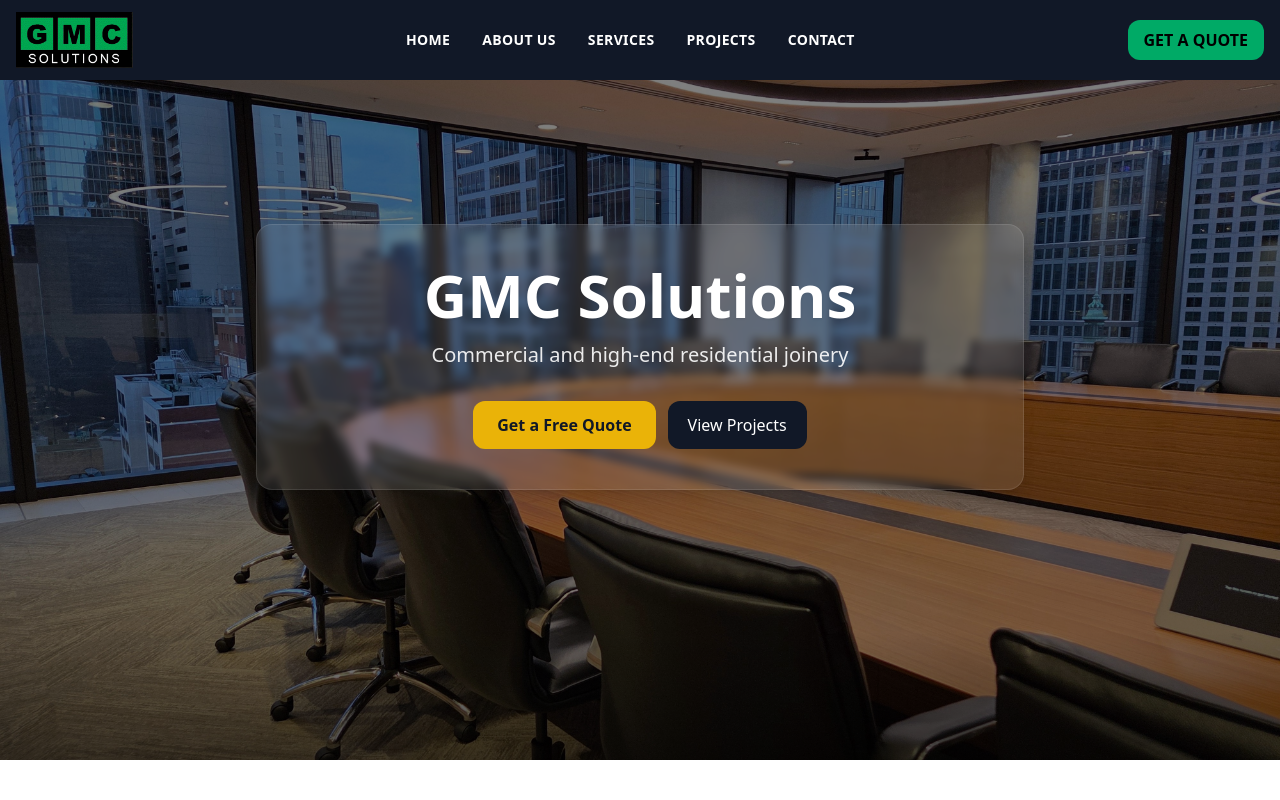
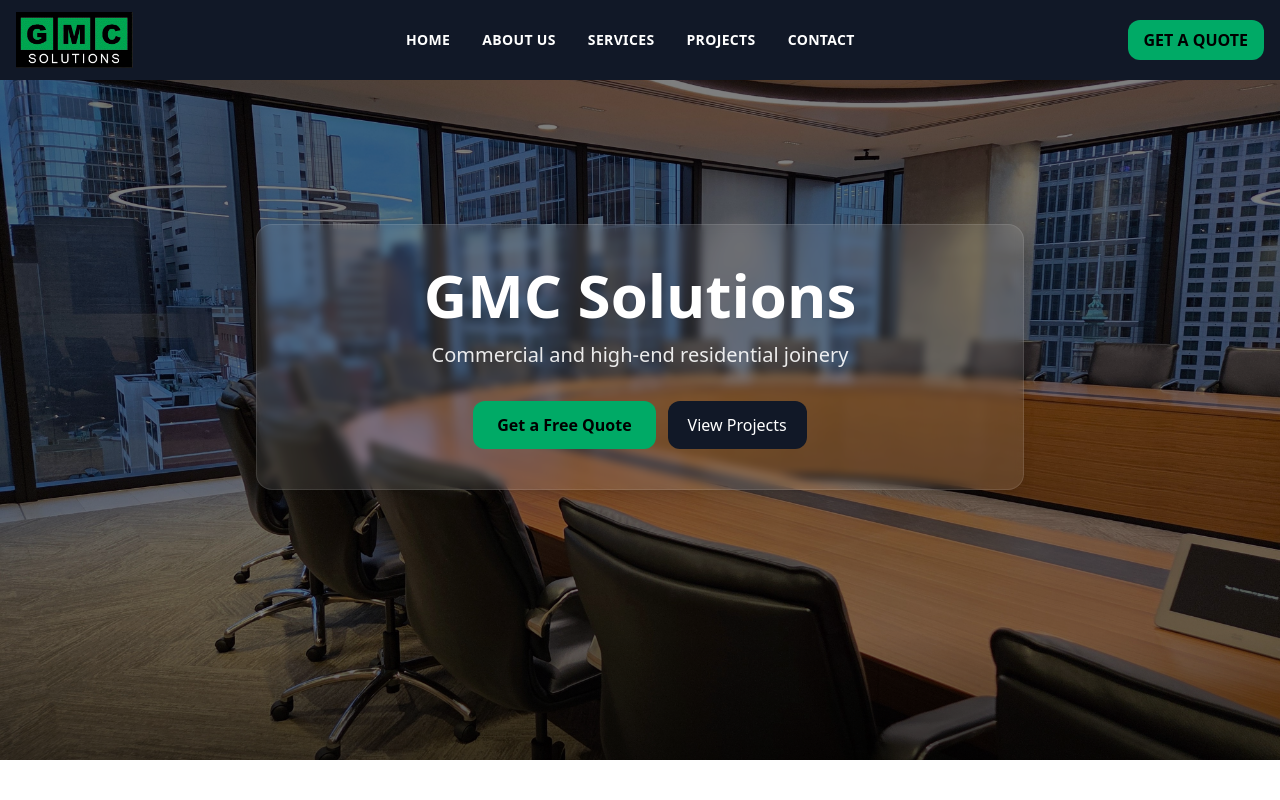
Before and after one commit to GMCandres/GMC, a React (Vite) app: page / in a window 1280 px wide. Shown: the top 800 px of the page. Built offline with nearby package versions, Linux system fonts and the light colour scheme.

Commit message:
Update Hero.jsx

```diff
--- a/src/components/Hero.jsx
+++ b/src/components/Hero.jsx
@@ -2,6 +2,9 @@ import React from 'react'
 import heroImg from '../assets/hero-image.jpg'
 
 export default function Hero() {
+  const logoColor = "#00aa66"
+  const logoColorHover = "#00cc77"
+
   return (
     <section className="relative min-h-[75vh] md:min-h-[85vh] text-white overflow-hidden">
       {/* Imagen de fondo */}
@@ -10,14 +13,12 @@ export default function Hero() {
         style={{ backgroundImage: `url(${heroImg})` }}
         aria-hidden="true"
       />
-      {/* Overlay oscuro + degradado abajo */}
       <div className="absolute inset-0 bg-black/50" />
       <div className="pointer-events-none absolute inset-x-0 bottom-0 h-32 bg-gradient-to-t from-black/40 to-transparent" />
 
       {/* Contenido */}
       <div className="relative mx-auto max-w-7xl px-4 py-24 md:py-36">
         <div className="mx-auto max-w-3xl">
-          {/* Caja “humo” detrás del título y slogan */}
           <div className="rounded-2xl bg-white/10 backdrop-blur-sm border border-white/10 shadow-lg px-6 py-6 md:px-10 md:py-10 text-center">
             <h1 className="text-4xl md:text-6xl font-bold leading-tight drop-shadow-sm">
               GMC Solutions
@@ -30,7 +31,10 @@ export default function Hero() {
             <div className="mt-8 flex flex-wrap items-center justify-center gap-3">
               <a
                 href="#contact"
-                className="rounded-xl bg-yellow-500 text-gray-900 font-semibold px-6 py-3 hover:bg-yellow-400 transition"
+                className="rounded-xl px-6 py-3 font-semibold transition"
+                style={{ backgroundColor: logoColor, color: "#000000" }}
+                onMouseEnter={e => (e.currentTarget.style.backgroundColor = logoColorHover)}
+                onMouseLeave={e => (e.currentTarget.style.backgroundColor = logoColor)}
               >
                 Get a Free Quote
               </a>
```
